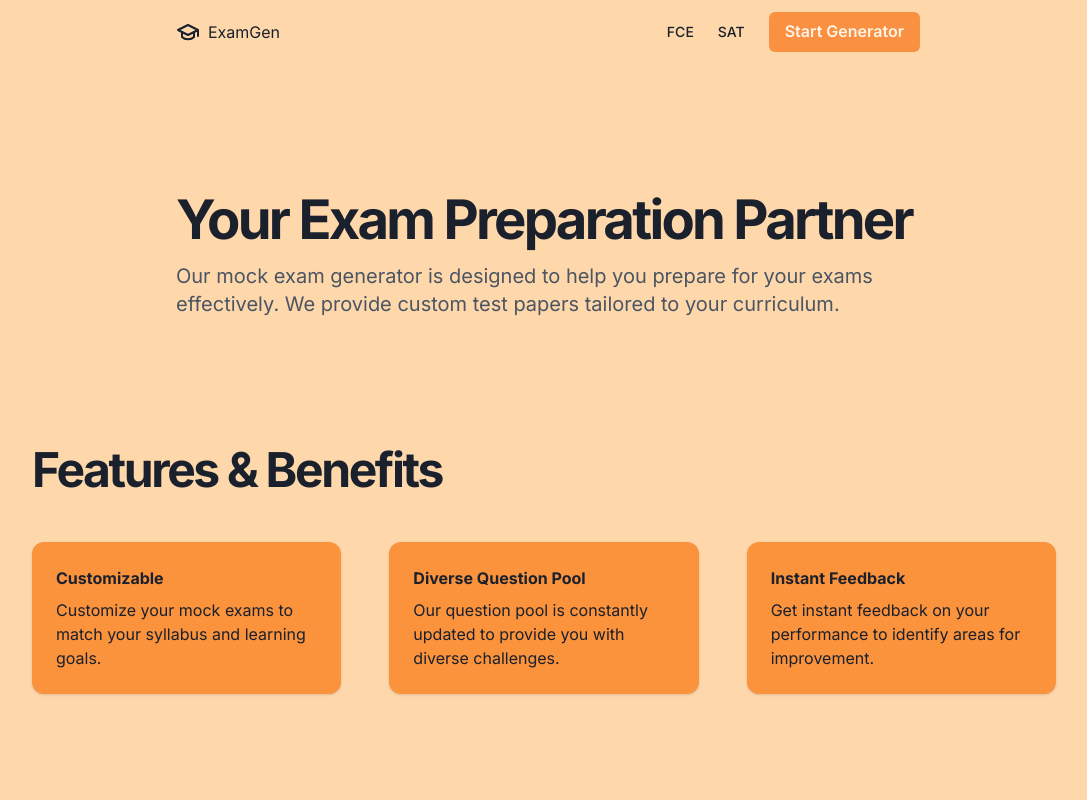
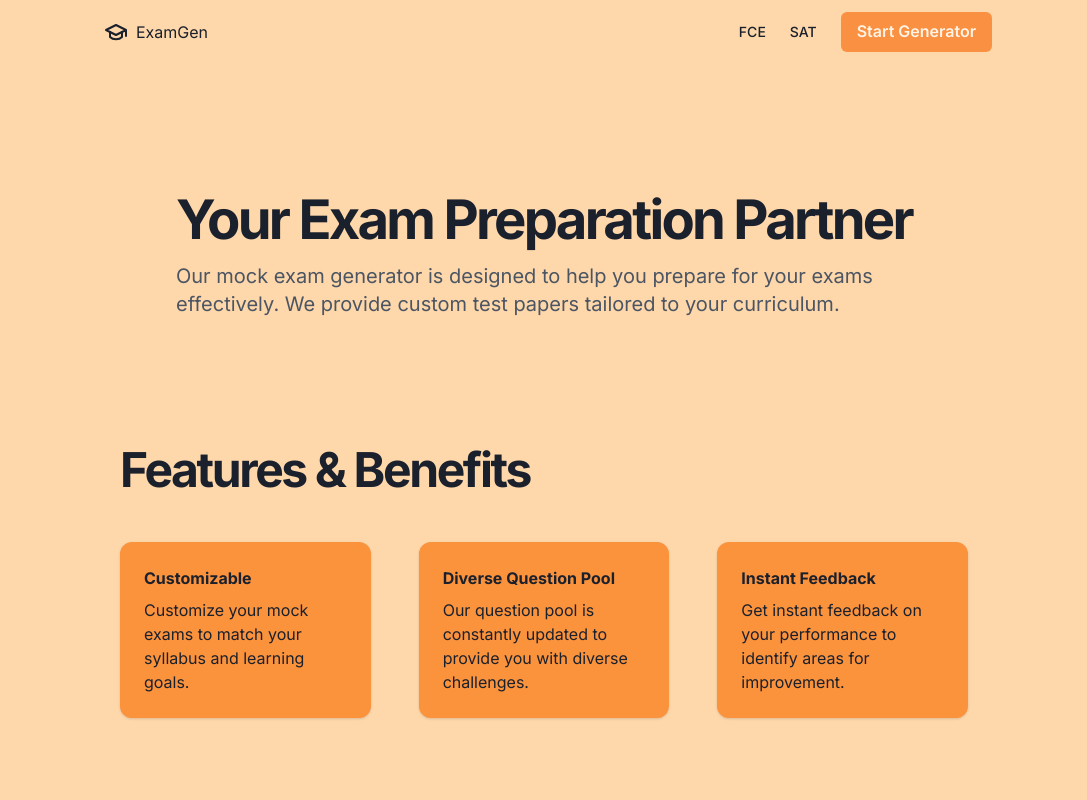
Before and after one commit to altobellidardo/mock-exam-maker, a Next.js app: page / in a window 1280 px wide. Shown: the top 800 px of the page, without its empty margins (96-1183 px from the left). Built offline with nearby package versions, Linux system fonts and the light colour scheme.

Commit message:
refactor index styles

```diff
--- a/src/app/layout.jsx
+++ b/src/app/layout.jsx
@@ -14,10 +14,10 @@ export const metadata = {
 export default function RootLayout ({ children }) {
   return (
     <html lang='en'>
-      <body className={inter.className + ' bg-orange-200 min-h-screen'}>
+      <body className={inter.className + ' bg-orange-200 min-h-screen w-screen md:w-[80vw] lg:w-[70vw] mx-auto'}>
         <Providers>
           <Navbar />
-          <section className='bg-orange-200 min-h-[90vh]'>
+          <section className='bg-orange-200'>
             {children}
           </section>
         </Providers>
--- a/src/app/page.jsx
+++ b/src/app/page.jsx
@@ -18,9 +18,11 @@ export default function Home () {
             </p>
           </div>
         </section>
+
         <section className='w-full py-12 md:py-24 lg:py-32'>
           <div className='space-y-12 px-4 md:px-6 mx-auto w-fit'>
             <h2 className='text-3xl font-bold tracking-tighter sm:text-5xl'>Features & Benefits</h2>
+
             <div className='mx-auto grid items-start gap-4 sm:gap-8 sm:max-w-4xl sm:grid-cols-2 md:gap-12 lg:max-w-5xl lg:grid-cols-3'>
               <Card>
                 <h3 className='font-bold mb-2'>Customizable</h3>
@@ -43,6 +45,7 @@ export default function Home () {
             </div>
           </div>
         </section>
+
         <section className='mx-auto w-fit py-6 pb-12'>
           <h2 className='text-3xl tracking-tighter'>Support by</h2>
           <img src='https://www.cambridgeenglish.org/latinamerica/Images/Cambridge_Press_Assessment_Landscape_Logo_RGB-280x55.png' alt='cambridge logo' />
--- a/src/components/Navbar.jsx
+++ b/src/components/Navbar.jsx
@@ -5,7 +5,7 @@ import GraduationCapIcon from './icons/Graduation'
 
 function Navbar () {
   return (
-    <header className='h-16 px-2 mx-auto flex items-center w-screen md:w-[60vw] justify-between'>
+    <header className='h-16 flex items-center justify-between'>
       <Link className='flex items-center justify-center gap-2 hover:bg-orange-500 px-2 py-1 hover:text-orange-100' href='/'>
         <GraduationCapIcon className='size-6' />
         <span>ExamGen</span>
--- a/src/components/ui/Card.jsx
+++ b/src/components/ui/Card.jsx
@@ -1,6 +1,6 @@
 function Card ({ children }) {
   return (
-    <div className='bg-orange-400 p-6 rounded-xl shadow'>
+    <div className='bg-orange-400 p-6 rounded-xl shadow h-full'>
       {children}
     </div>
   )
```
